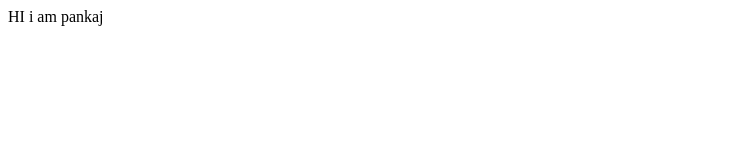
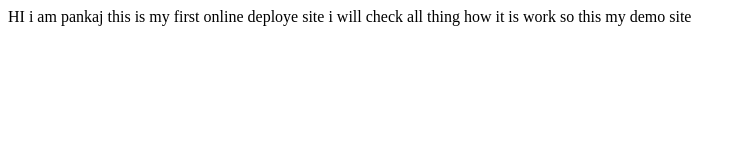
Before and after one commit to py-pankaj-ydv-7/pankajyadav-site, a plain HTML site: page index.html in a window 1280 px wide. Shown: the whole page, without its empty margins (0-746 px from the left). Drawn offline with Linux system fonts and the light colour scheme.

Commit message:
docs: update text

```diff
--- a/index.html
+++ b/index.html
@@ -6,6 +6,6 @@
     <title>pankajsite</title>
 </head>
 <body>
-    HI i am pankaj
+    HI i am pankaj this is my first online deploye site i will check all thing how it is work so this my demo site
 </body>
 </html>
```
